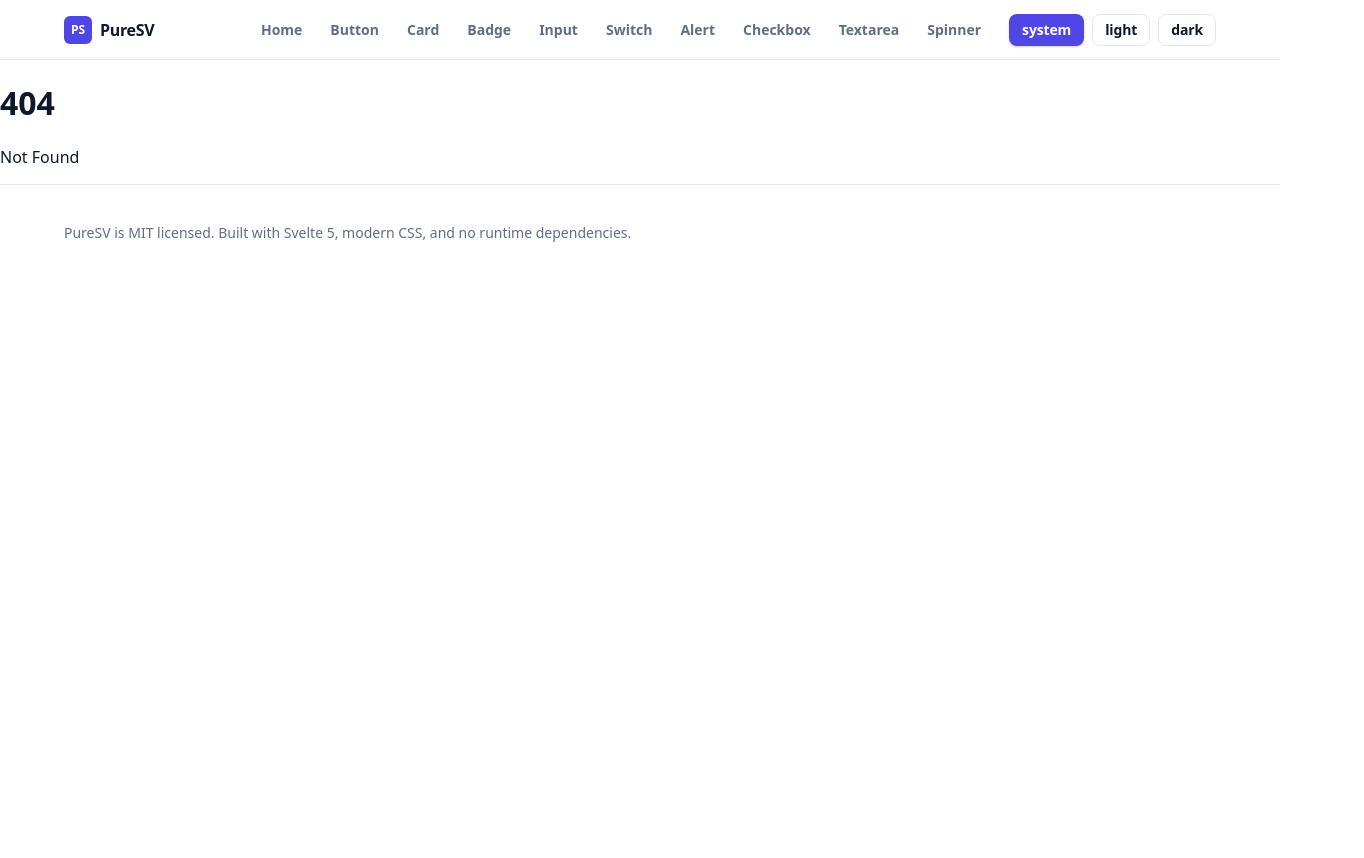
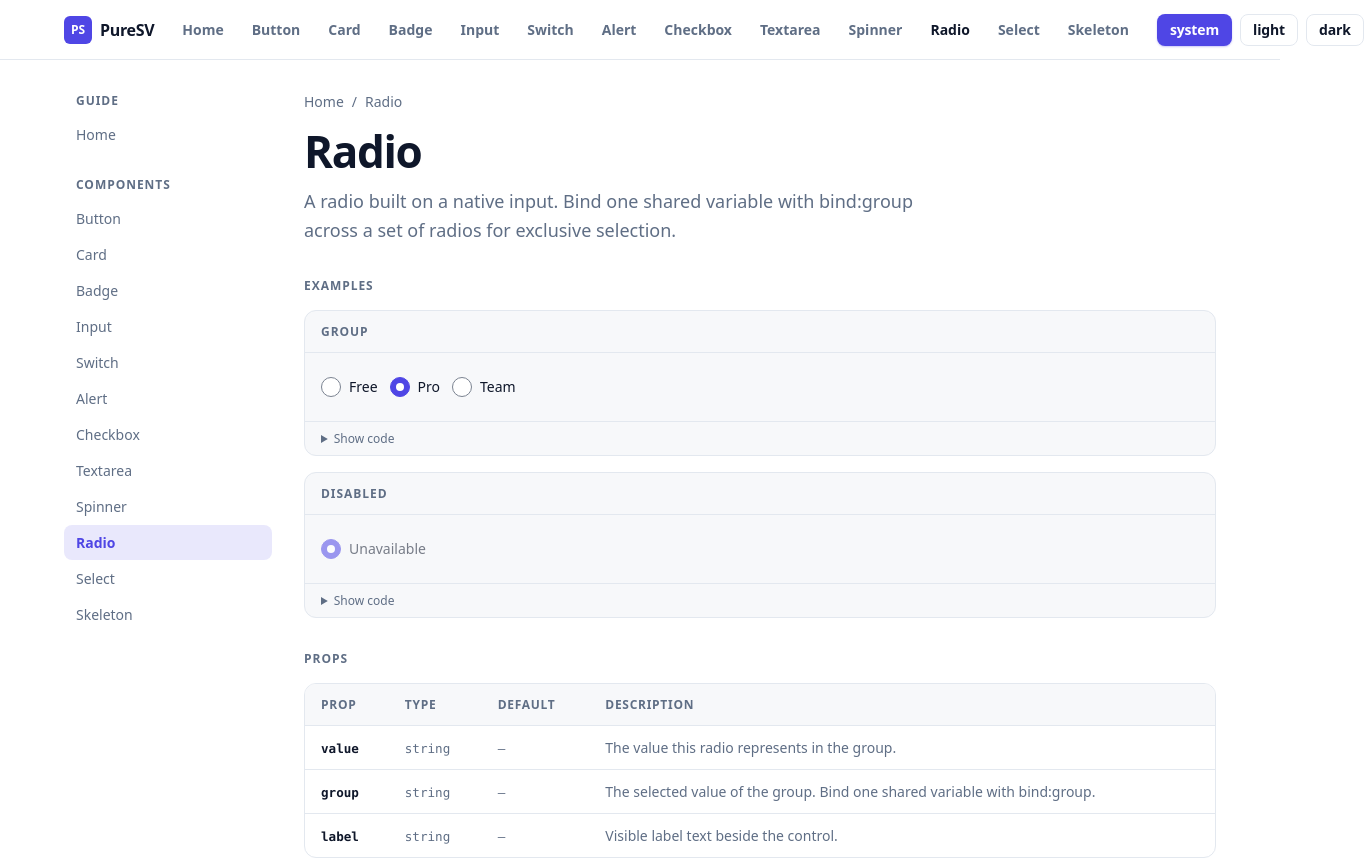
Before and after one commit to 4imd3v/puresv, a SvelteKit app: page /components/radio in a window 1280 px wide. Before the commit this address had no page. Shown: the top 858 px of the page, 1364 px wide, since content can reach past the window. Before the commit the page ends 800 px from the top, so only its background shows below. Built offline with nearby package versions, Linux system fonts and the light colour scheme.

Commit message:
feat(docs): pages for Radio, Select and Skeleton
Adds a doc page per component, sidebar nav entries and homepage cards for the three new components.

```diff
--- a/src/routes/_shared/nav.ts
+++ b/src/routes/_shared/nav.ts
@@ -15,6 +15,9 @@ export const groups = [
       { href: "/components/checkbox", label: "Checkbox" },
       { href: "/components/textarea", label: "Textarea" },
       { href: "/components/spinner", label: "Spinner" },
+      { href: "/components/radio", label: "Radio" },
+      { href: "/components/select", label: "Select" },
+      { href: "/components/skeleton", label: "Skeleton" },
     ],
   },
 ];
--- /dev/null
+++ b/src/routes/components/radio/+page.svelte
@@ -0,0 +1,58 @@
+<script lang="ts">
+  import { Radio } from "#lib";
+  import { Demo } from "../../_shared/index";
+  import { DocPage } from "../../_shared/index";
+
+  let plan = $state("pro");
+
+  const groupCode = '<Radio name="plan" value="free" bind:group={plan} label="Free" />';
+
+  const props = [
+    {
+      name: "value",
+      type: "string",
+      default: "—",
+      description: "The value this radio represents in the group.",
+    },
+    {
+      name: "group",
+      type: "string",
+      default: "—",
+      description: "The selected value of the group. Bind one shared variable with bind:group.",
+    },
+    {
+      name: "label",
+      type: "string",
+      default: "—",
+      description: "Visible label text beside the control.",
+    },
+  ];
+</script>
+
+<DocPage title="Radio" rows={props}>
+  {#snippet lede()}
+    A radio built on a native input. Bind one shared variable with bind:group
+    across a set of radios for exclusive selection.
+  {/snippet}
+
+  {#snippet demos()}
+    <Demo label="Group" code={groupCode}>
+      {#snippet preview()}
+        <Radio name="plan" value="free" bind:group={plan} label="Free" />
+        <Radio name="plan" value="pro" bind:group={plan} label="Pro" />
+        <Radio name="plan" value="team" bind:group={plan} label="Team" />
+      {/snippet}
+    </Demo>
+
+    <Demo label="Disabled" code={'<Radio label="Unavailable" disabled />'}>
+      {#snippet preview()}
+        <Radio label="Unavailable" disabled />
+      {/snippet}
+    </Demo>
+  {/snippet}
+
+  {#snippet note()}
+    Selected: <code>{plan}</code>. Any other attribute is spread onto the
+    underlying radio input.
+  {/snippet}
+</DocPage>
--- /dev/null
+++ b/src/routes/components/skeleton/+page.svelte
@@ -0,0 +1,52 @@
+<script lang="ts">
+  import { Skeleton } from "#lib";
+  import { Demo } from "../../_shared/index";
+  import { DocPage } from "../../_shared/index";
+
+  const props = [
+    { name: "width", type: "string", default: '"100%"', description: "CSS width, e.g. 200px or 50%." },
+    { name: "height", type: "string", default: '"1rem"', description: "CSS height." },
+    { name: "circle", type: "boolean", default: "false", description: "A circle instead of a rounded bar." },
+  ];
+</script>
+
+<DocPage title="Skeleton" rows={props}>
+  {#snippet lede()}
+    A loading placeholder that pulses on the compositor and holds still under
+    reduced motion.
+  {/snippet}
+
+  {#snippet demos()}
+    <Demo label="Text lines" code={'<Skeleton width="60%" height="1rem" />'}>
+      {#snippet preview()}
+        <div class="stack">
+          <Skeleton width="60%" height="1rem" />
+          <Skeleton width="90%" />
+          <Skeleton width="75%" />
+        </div>
+      {/snippet}
+    </Demo>
+
+    <Demo label="Circle" code={'<Skeleton circle width="3rem" height="3rem" />'}>
+      {#snippet preview()}
+        <Skeleton circle width="3rem" height="3rem" />
+      {/snippet}
+    </Demo>
+  {/snippet}
+
+  {#snippet note()}
+    The placeholder is <code>aria-hidden</code>; announce the loading state on a
+    parent (a <code>role="status"</code> region or a Spinner).
+  {/snippet}
+</DocPage>
+
+<style>
+  @layer puresv {
+    .stack {
+      display: flex;
+      flex-direction: column;
+      gap: var(--puresv-space-3);
+      width: 100%;
+    }
+  }
+</style>
```
Also changed, not shown: src/routes/+page.svelte (+15 -0 lines), src/routes/components/select/+page.svelte (added, +59 -0 lines).
